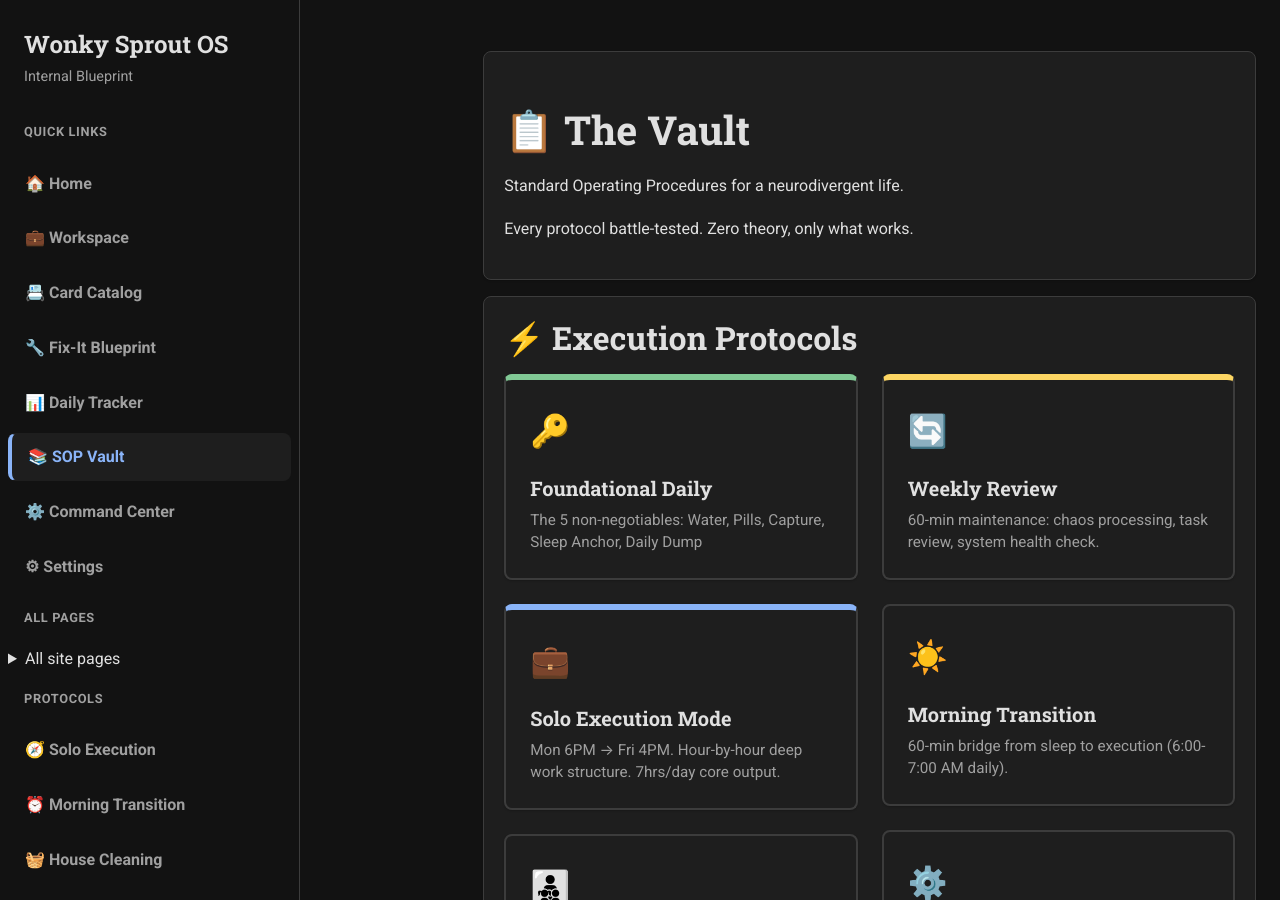
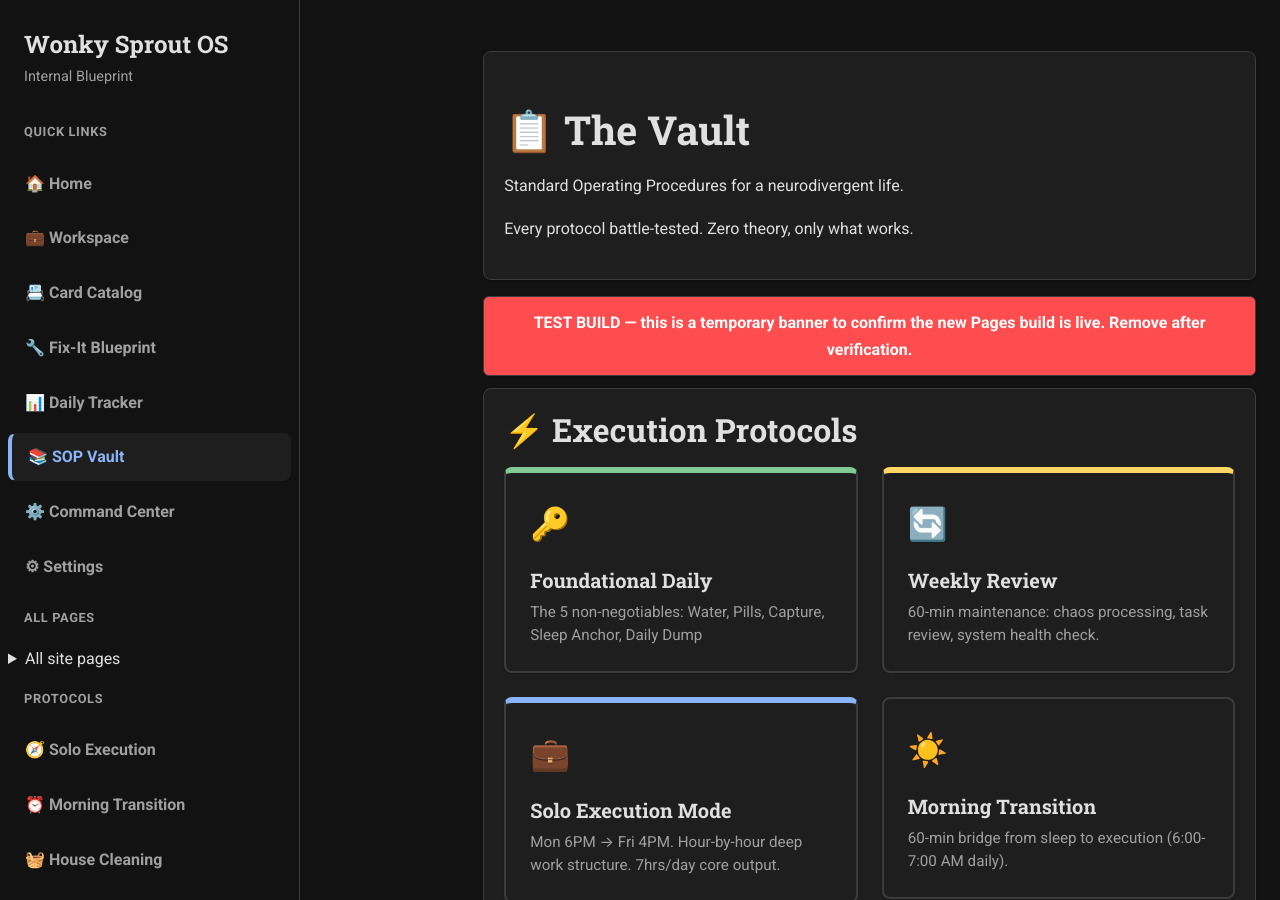
Before and after one commit to classicwilly/classicwilly.github.io, a Jekyll site: the page built from sop-vault.md, in a window 1280 px wide and 900 px high. Built offline with Jekyll 4.4.1, drawn with Linux system fonts in a browser that asks for light colours.

Commit message:
chore: add temporary visual banner to sop-vault for Pages build verification

```diff
--- a/sop-vault.md
+++ b/sop-vault.md
@@ -8,6 +8,10 @@ title: The SOP Vault
   <div class="header-divider"></div>
   <p>Standard Operating Procedures for a neurodivergent life.</p>
   <p class="text-sm">Every protocol battle-tested. Zero theory, only what works.</p>
+</div>
+<!-- TEMP: Visible build verification banner (remove after confirming new build) -->
+<div class="build-banner" style="background: #ff4d4f; color: #fff; padding: 0.75rem 1rem; border-radius:6px; text-align:center; font-weight:700; margin:0.75rem 0;">
+  TEST BUILD — this is a temporary banner to confirm the new Pages build is live. Remove after verification.
 </div>
 <!-- Execution Protocols Section -->
 <div class="checklist-section">
```
